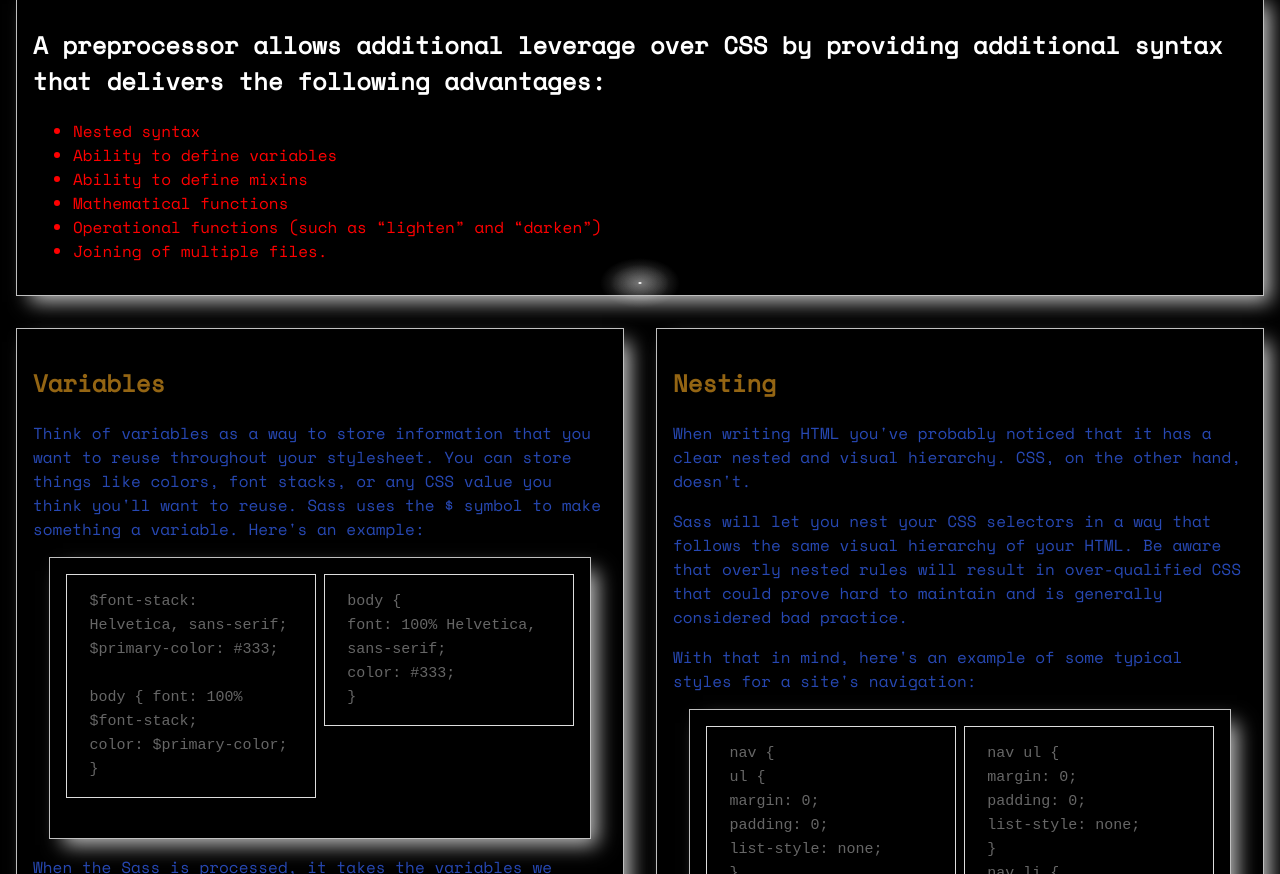
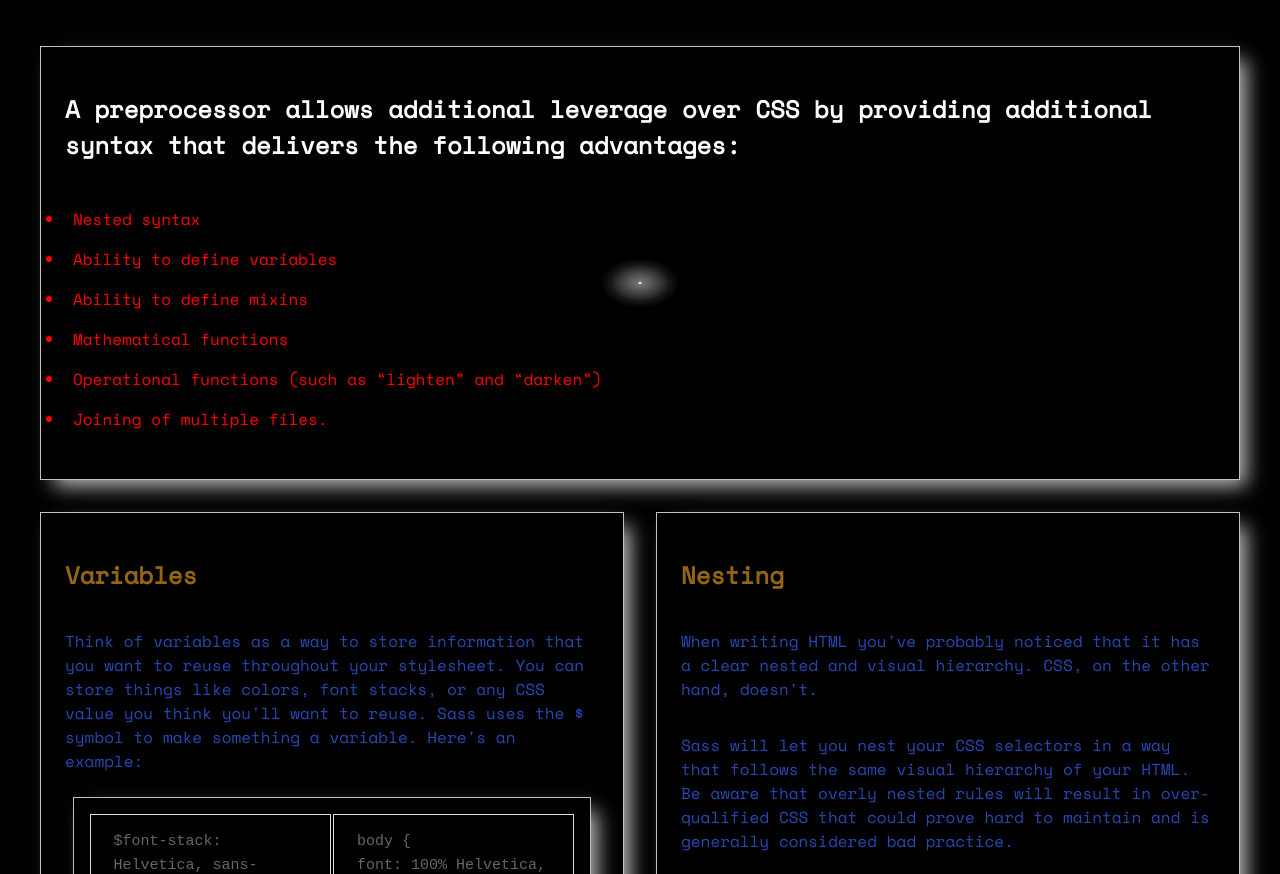
Before and after one commit to alex197925/challenge-sass, a plain HTML site: page index.html in a window 1280 px wide. Shown: the part 117-991 px from the top of the page. Drawn offline with nearby package versions, Linux system fonts and the light colour scheme.

Commit message:
Add general padding

```diff
--- a/example.css
+++ /dev/null
@@ -1,101 +0,0 @@
-body {
-    font: 100% "Space Mono", monospace;
-    color: #2748B3;
-    margin: 0px;
-    padding: 0px;
-    background-color: #000;
-    background-image: radial-gradient(#fff, rgba(255, 255, 255, 0.2) 2px, transparent 40px), radial-gradient(#fff, rgba(255, 255, 255, 0.15) 1px, transparent 30px), radial-gradient(#fff, rgba(255, 255, 255, 0.1) 2px, transparent 40px), radial-gradient(rgba(255, 255, 255, 0.4), rgba(255, 255, 255, 0.1) 2px, transparent 30px);
-    background-size: 550px 550px, 350px 350px, 250px 250px, 150px 150px;
-    background-position: 0 0, 40px 60px, 130px 270px, 70px 100px;
-    background-attachment: fixed
-}
-
-article {
-    display: flex;
-    flex-wrap: wrap
-}
-
-article section {
-    flex-grow: 1;
-    flex-basis: 45%;
-    border: 1px silver solid;
-    -webkit-box-shadow: 10px 10px 19px -4px rgba(255, 255, 255, 0.75);
-    -moz-box-shadow: 10px 10px 19px -4px rgba(255, 255, 255, 0.75);
-    box-shadow: 10px 10px 19px -4px rgba(255, 255, 255, 0.75);
-    padding: 16px;
-    margin: 16px;
-    clear: both;
-    overflow: auto;
-    box-sizing: border-box;
-}
-
-article section#selling-points {
-    flex-grow: 2;
-    flex-basis: 100%
-}
-
-article code {
-    background: #000;
-    border: 1px solid #ddd;
-    color: #666;
-    page-break-inside: avoid;
-    font-family: monospace;
-    font-size: 15px;
-    line-height: 1.6;
-    margin-bottom: 1.6em;
-    max-width: 100%;
-    overflow: auto;
-    padding: 1em 1.5em;
-    display: block;
-    word-wrap: break-word
-}
-
-article code.before {
-    float: left;
-    width: 40%
-}
-
-article code.after {
-    float: right;
-    width: 40%
-}
-
-h1,
-h2,
-h6 {
-    color: #6B8EFF
-}
-
-h1 {
-    text-align: center
-}
-
-h6 {
-    text-align: center;
-    font-size: 2em;
-    padding: 32px;
-    margin-bottom: 0px
-}
-
-.message,
-.success,
-.error,
-.warning {
-    border: 1px solid #ccc;
-    padding: 10px;
-    color: #2748B3;
-    background-color: #000;
-    width: 100%
-}
-
-.success {
-    background-color: green
-}
-
-.error {
-    background-color: red
-}
-
-.warning {
-    background-color: orange
-}
--- a/scss/style.scss
+++ b/scss/style.scss
@@ -1,6 +1,6 @@
 /** @format */
 // Variables
-
+$generalPadding: 8px;
 // Mixins
 
 @mixin box-shadow {
@@ -11,6 +11,18 @@
 
 section {
   @include box-shadow;
+}
+
+%message-shared {
+  border: 1px solid #ccc;
+  padding: 10px;
+  color: #2748b3;
+  background-color: #000;
+  width: 100%;
+}
+
+* {
+  padding: $generalPadding;
 }
 
 body {
@@ -120,17 +132,21 @@ h6 {
   width: 100%;
 }
 
+.message {
+  @extend %message-shared;
+}
+
 .success {
-  @extend .success;
+  @extend %message-shared;
   background-color: green;
 }
 
 .error {
-  @extend .error;
+  @extend %message-shared;
   background-color: red;
 }
 
 .warning {
-  @extend .warning;
+  @extend %message-shared;
   background-color: orange;
 }
```
Also changed, not shown: css/style.css, 1 other file.
